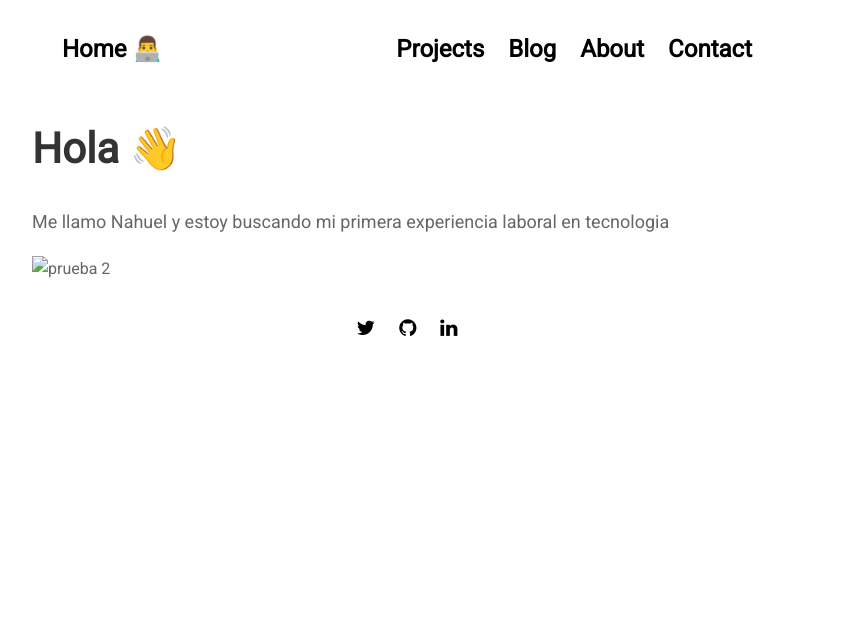
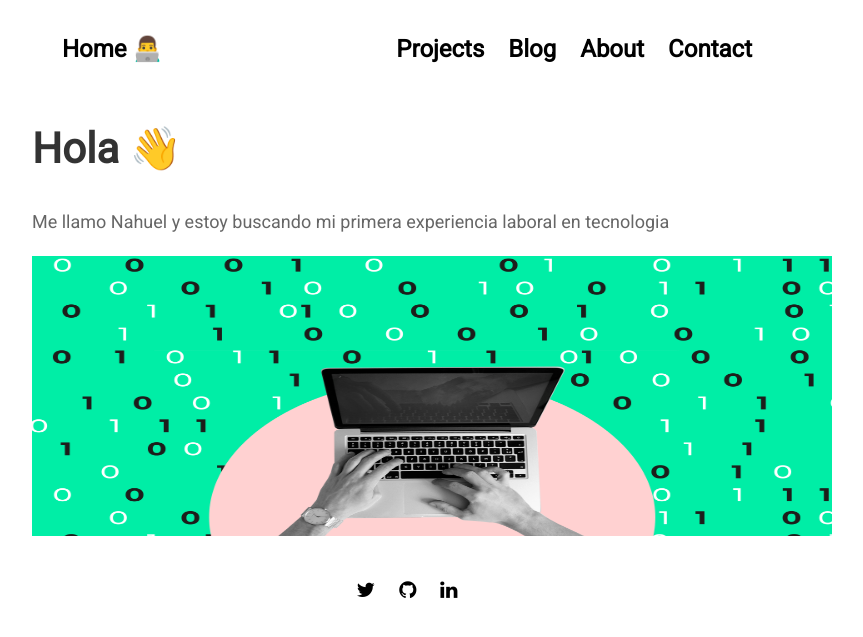
Before and after one commit to NahuelZanzi/porfolio, a Jekyll site: the page built from index.md, in a window 1280 px wide. Shown: the top 637 px of the page, without its empty margins (233-1096 px from the left). Built offline with Jekyll 4.4.1, drawn with Linux system fonts in a browser that asks for light colours; nearby versions of some CDN libraries.

Commit message:
Update me.html

```diff
--- a/_includes/me.html
+++ b/_includes/me.html
@@ -9,7 +9,7 @@
 <p> </p>
 <p> </p>
 <p> </p>
-<img src="site/images/data.gif" alt="prueba 2"  width="800" height="280">
+<img src="images/data.gif" alt="prueba 3"  width="800" height="280">
 
 </body>
 </html>
```
